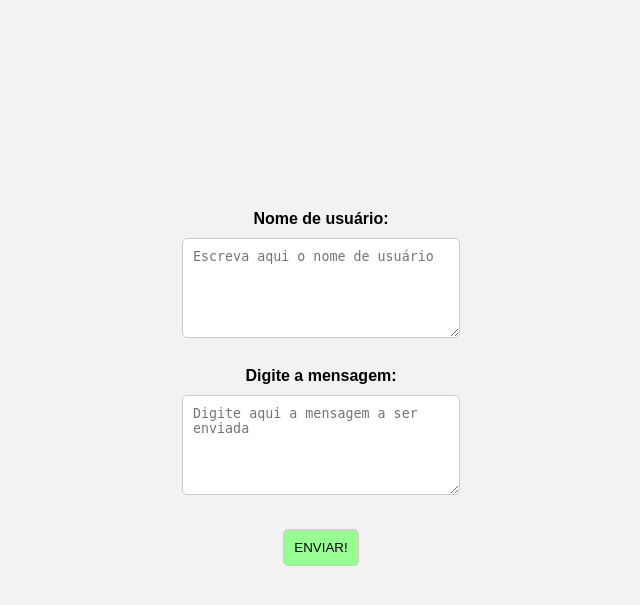
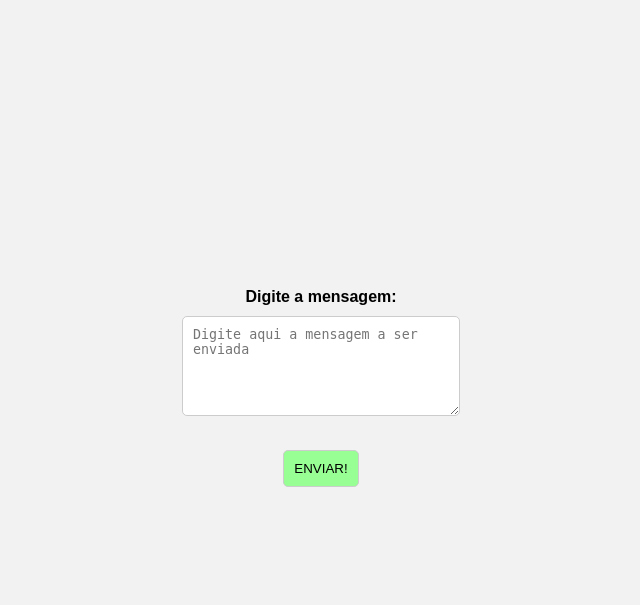
Before and after one commit to YuriLou/chat2023, a PHP site: page /chat.php in a window 1280 px wide. Shown: the top 605 px of the page, without its empty margins (319-959 px from the left). Run offline with PHP 8.4, Linux system fonts and the light colour scheme.

Commit message:
retirei o nome de usuario

```diff
--- a/chat.php
+++ b/chat.php
@@ -7,10 +7,6 @@
         <link rel="stylesheet" href="stylochat.css">
 </head>
 <body>
-       <div class="container">
-                <label for="user">Nome de usuário:</label>
-                <textarea name="username" id="username" cols="30" rows="10" placeholder="Escreva aqui o nome de usuário"></textarea>
-       </div>
 
        <div class="container">
                 <label for="mensagem">Digite a mensagem: </label>
```
